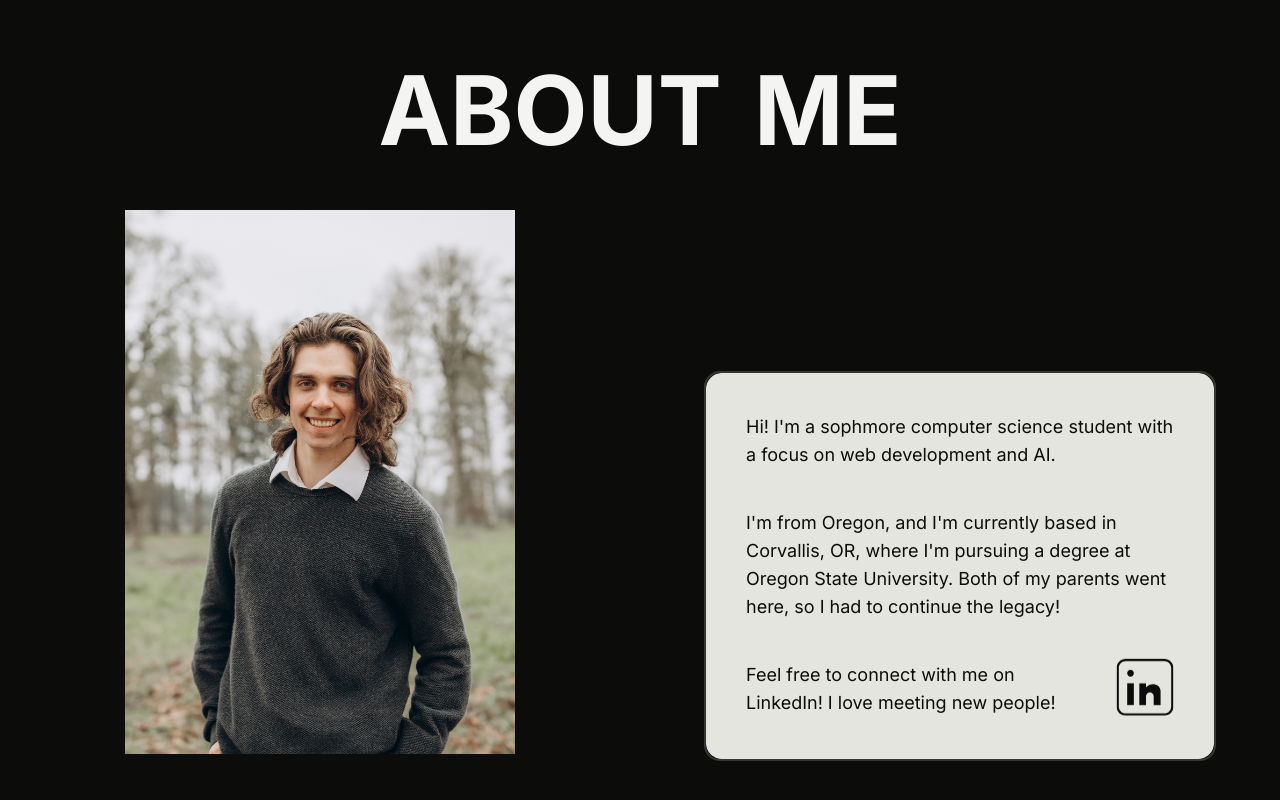
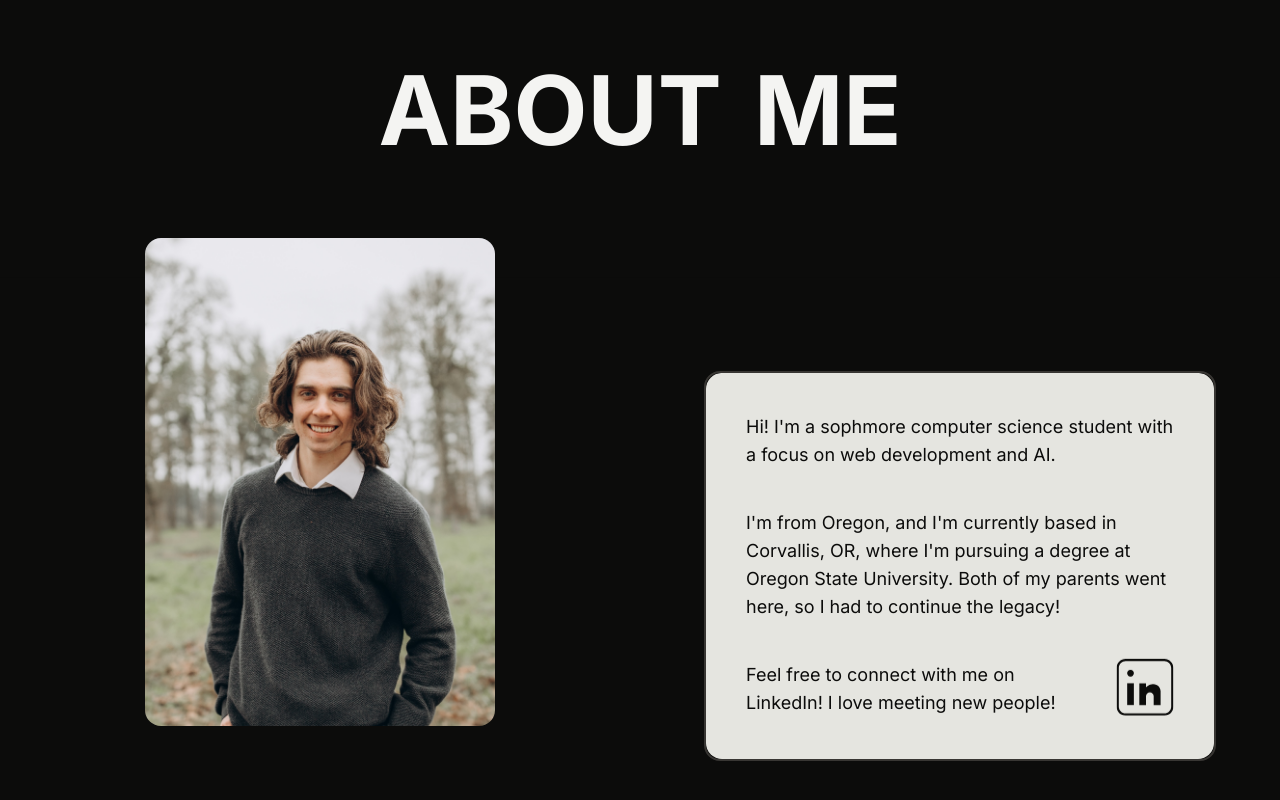
Before and after one commit to Carson274/Personal-Website-V2, a Next.js app: page / in a window 1280 px wide. Shown: the part 950-1750 px from the top of the page. Built offline with nearby package versions, Linux system fonts and the light colour scheme.

Commit message:
Fixed image of myself to have rounded corners

```diff
--- a/src/app/sections/About/About.tsx
+++ b/src/app/sections/About/About.tsx
@@ -7,6 +7,7 @@ import { motion, useAnimation, useScroll, useTransform } from 'framer-motion';
 import { useInView } from 'react-intersection-observer';
 import { Open_Sans } from 'next/font/google';
 import NavBar from '../../components/NavBar';
+import { cubicBezier } from 'framer-motion';
 
 const openSans = Open_Sans({ subsets: ['latin'], display: 'swap', });
 
@@ -20,6 +21,8 @@ const About = () => {
   const [bottomRef, bottomInView] = useInView({
     rootMargin: '0px 0px',
   });
+
+  const easeOutSlow = cubicBezier(0.215, 0.610, 0.355, 1);
 
   useEffect(() => {
     if (inView) {
@@ -48,7 +51,7 @@ const About = () => {
     visible: {
       opacity: 1,
       y: 0,
-      transition: { duration: 0.3 }
+      transition: { duration: 0.3, ease: easeOutSlow }
     },
   };
 
@@ -56,7 +59,7 @@ const About = () => {
     hidden: { x: '-100%' },
     visible: {
       x: 0,
-      transition: { duration: 0.3 }
+      transition: { duration: 0.3, ease: easeOutSlow }
     },
   };
 
@@ -64,7 +67,7 @@ const About = () => {
     hidden: { x: '100%' },
     visible: {
       x: 0,
-      transition: { duration: 0.3 }
+      transition: { duration: 0.3, ease: easeOutSlow }
     },
   };
 
@@ -103,8 +106,17 @@ const About = () => {
       </section>
       <section className='about-section z-10 flex flex-col my-20 m:my-20 md:flex-row w-full justify-center items-center'>
         <div className='image-div flex w-1/2 h-full p-8 justify-center'>
-          <motion.div style={{ y }} className='image relative -mt-8 md:mt-8 w-full rounded-2xl'>
-            <Image className='rounded-2xl' src='/images/Carson.jpg' alt='Picture of Me' layout='fill' objectFit='contain' />
+          <motion.div
+            style={{ y }}
+            className='image relative -mt-8 md:mt-8 w-full rounded-2xl flex justify-center items-center'
+          >
+            <Image
+              className='rounded-2xl'
+              src='/images/Carson.jpg'
+              alt='Picture of Me'
+              width={350}
+              height={100}
+            />
           </motion.div>
         </div>
         <div className='text-div flex w-3/4 md:w-1/2 h-1/2 md:h-full justify-center items-center'>
```
